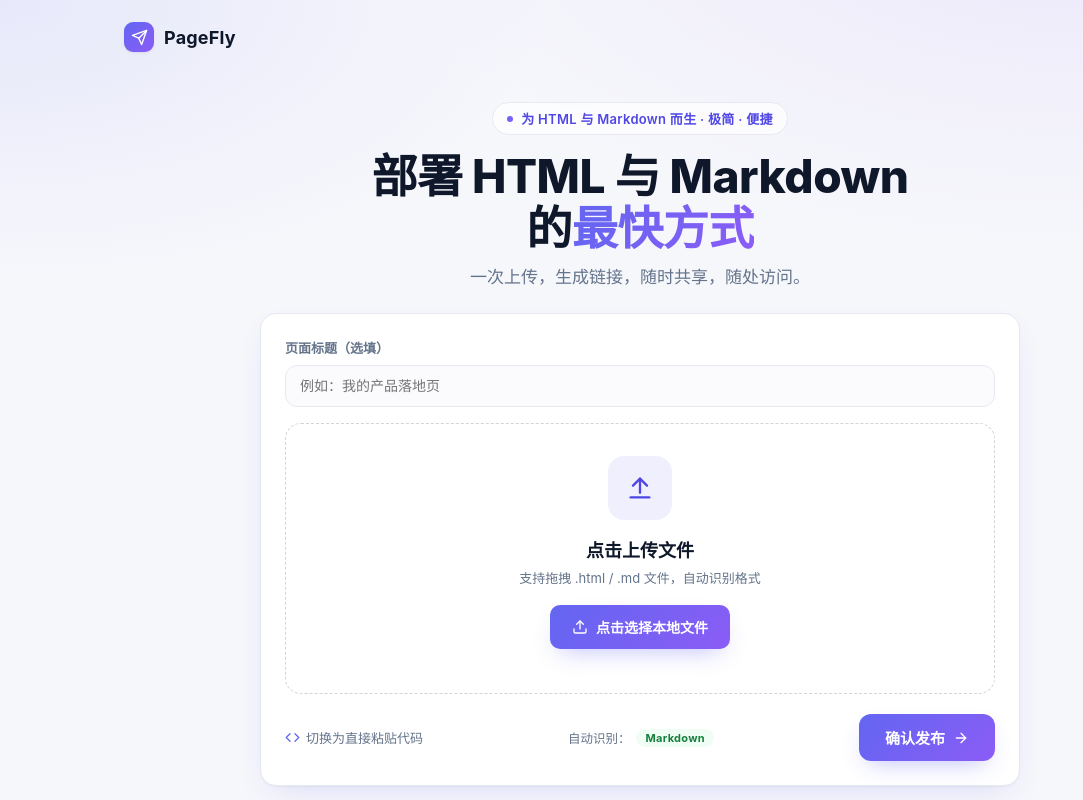
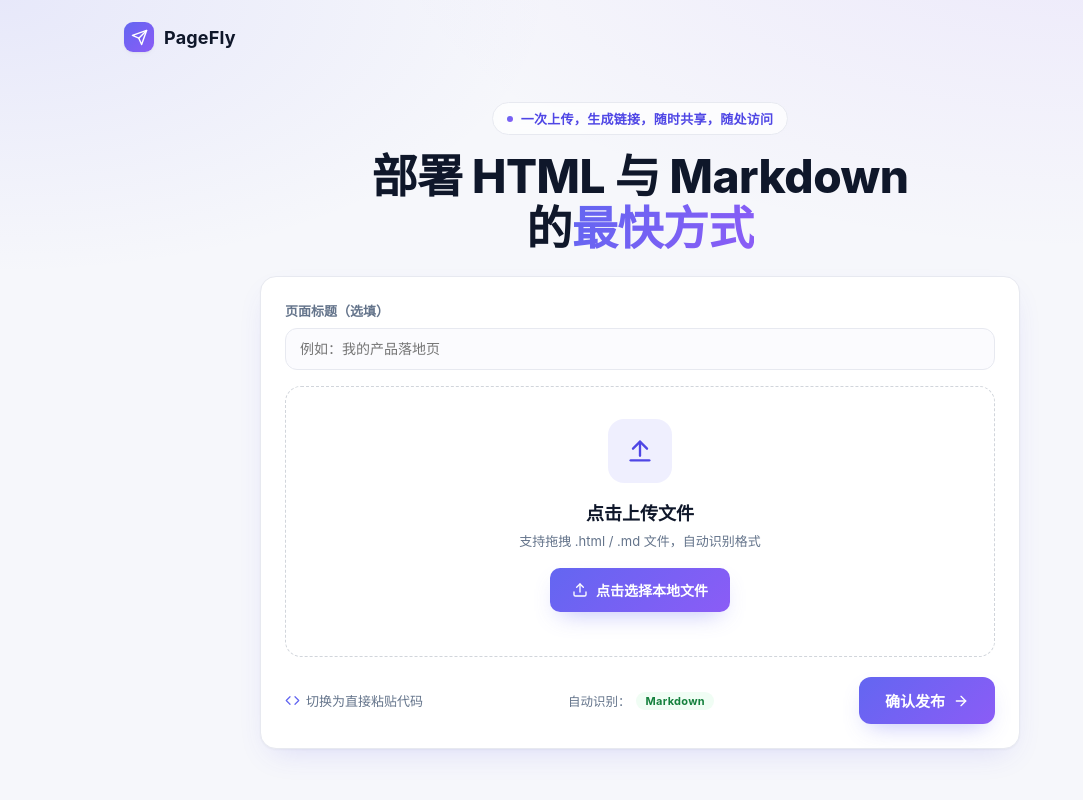
Before and after one commit to 88ok/PageFly, a website: page public/index.html in a window 1280 px wide. Shown: the top 800 px of the page, without its empty margins (0-1083 px from the left). Drawn offline with Linux system fonts and the light colour scheme.

Commit message:
Change eyebrow text in index.html header
Updated the eyebrow text in the header section.

```diff
--- a/public/index.html
+++ b/public/index.html
@@ -145,9 +145,8 @@
     </nav>
 
     <header class="hero">
-      <span class="eyebrow"><span class="dot"></span>为 HTML 与 Markdown 而生 · 极简 · 便捷</span>
+      <span class="eyebrow"><span class="dot"></span>一次上传，生成链接，随时共享，随处访问</span>
       <h1>部署 HTML 与 Markdown<br>的<span class="grad">最快方式</span></h1>
-      <p class="sub">一次上传，生成链接，随时共享，随处访问。</p>
 
       <div class="card">
         <div class="card-body">
```
